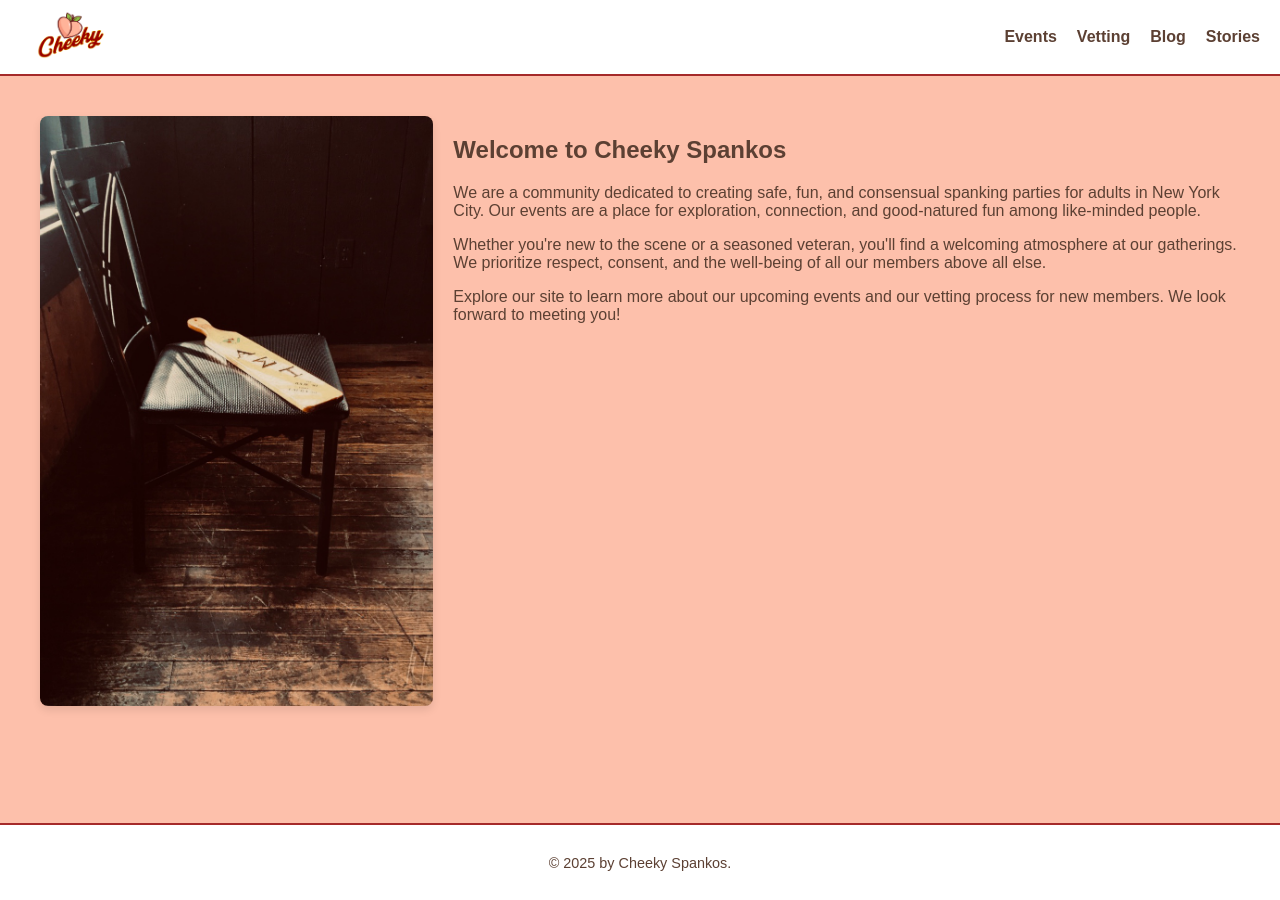
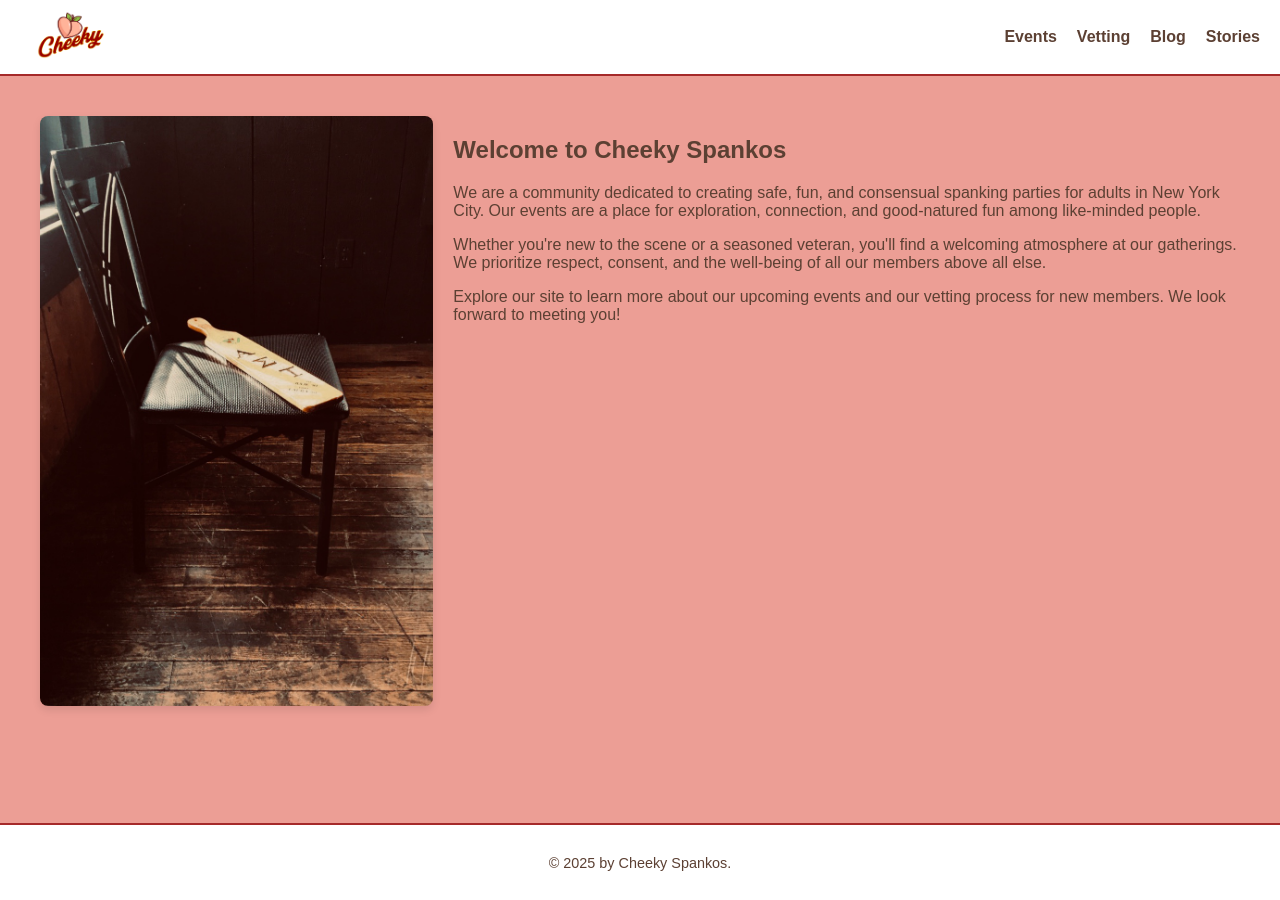
Before and after one commit to cheekyparties/cheekyparties.github.io, a Jekyll site: the page built from index.html, in a window 1280 px wide. Built offline with Jekyll 4.4.1, drawn with Linux system fonts in a browser that asks for light colours.

Commit message:
Update style.css

```diff
--- a/assets/css/style.css
+++ b/assets/css/style.css
@@ -1,6 +1,6 @@
 /* General Body Styles */
 body {
-    background-color: #FDC0AB; /* Peachy Pink */
+    background-color: #EC9E95; /* Peachy Pink */
     color: #5C4033; /* Dark Brown */
     font-family: Arial, sans-serif;
     margin: 0;
```
